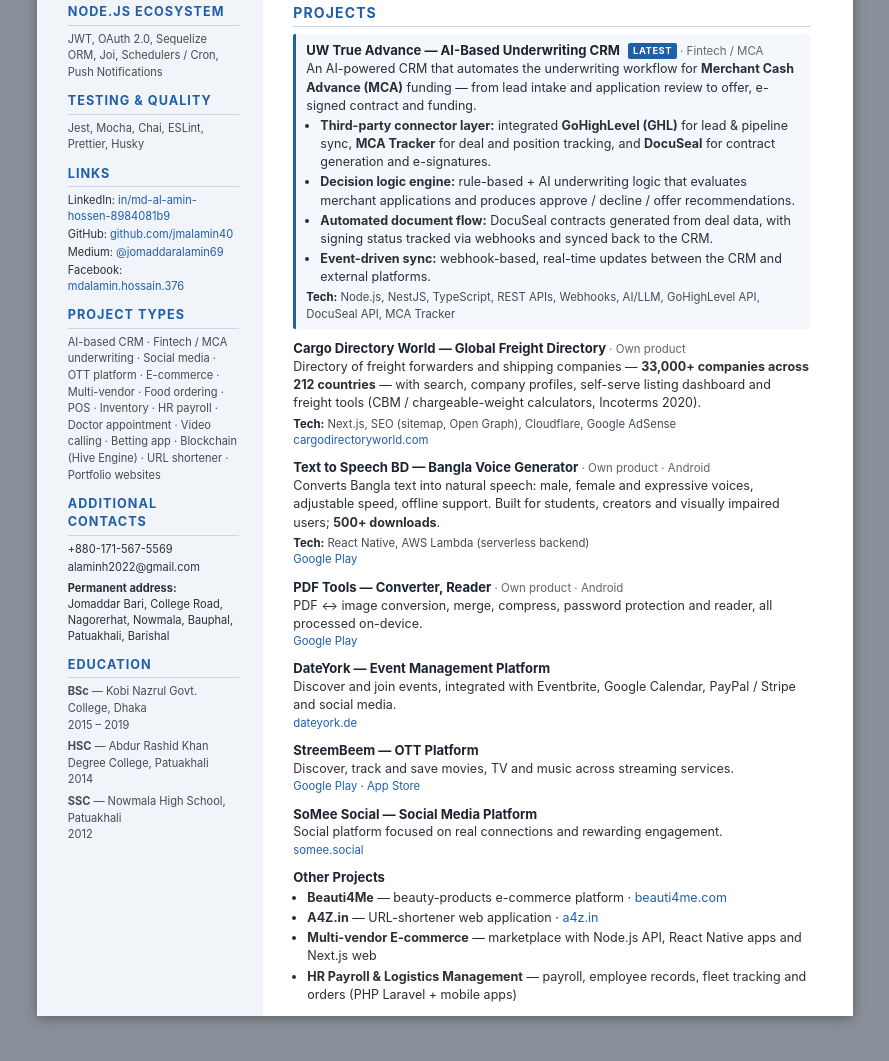
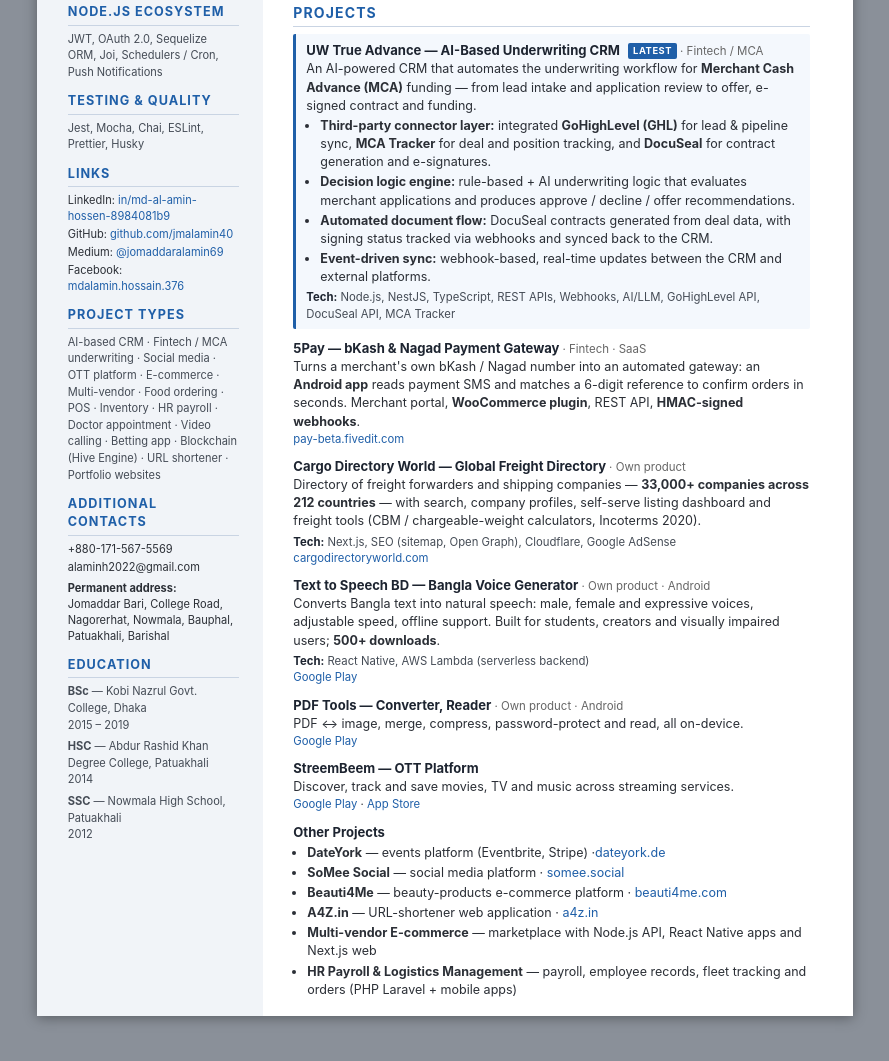
Before and after one commit to jmalamin40/jmalamin40.github.io, a plain HTML site: page Al_Amin_Hossain_CV.html in a window 1280 px wide. Shown: the part 1144-2205 px from the top of the page, without its empty margins (195-1084 px from the left). Drawn offline with Linux system fonts and the light colour scheme.

Commit message:
Add 5Pay payment gateway to portfolio and CV
Co-Authored-By: Claude Opus 5.5 <noreply@anthropic.com>

```diff
--- a/Al_Amin_Hossain_CV.html
+++ b/Al_Amin_Hossain_CV.html
@@ -177,6 +177,12 @@ header .contact { font-size: 8.5pt; color: #444b55; display: flex; flex-wrap: wr
     </div>
 
     <div class="proj">
+      <div class="name">5Pay — bKash &amp; Nagad Payment Gateway <span>· Fintech · SaaS</span></div>
+      <p>Turns a merchant's own bKash / Nagad number into an automated gateway: an <b>Android app</b> reads payment SMS and matches a 6-digit reference to confirm orders in seconds. Merchant portal, <b>WooCommerce plugin</b>, REST API, <b>HMAC-signed webhooks</b>.</p>
+      <div class="link"><a href="https://pay-beta.fivedit.com/">pay-beta.fivedit.com</a></div>
+    </div>
+
+    <div class="proj">
       <div class="name">Cargo Directory World — Global Freight Directory <span>· Own product</span></div>
       <p>Directory of freight forwarders and shipping companies — <b>33,000+ companies across 212 countries</b> — with search, company profiles, self-serve listing dashboard and freight tools (CBM / chargeable-weight calculators, Incoterms 2020).</p>
       <div class="stack"><b>Tech:</b> Next.js, SEO (sitemap, Open Graph), Cloudflare, Google AdSense</div>
@@ -192,14 +198,8 @@ header .contact { font-size: 8.5pt; color: #444b55; display: flex; flex-wrap: wr
 
     <div class="proj">
       <div class="name">PDF Tools — Converter, Reader <span>· Own product · Android</span></div>
-      <p>PDF ↔ image conversion, merge, compress, password protection and reader, all processed on-device.</p>
+      <p>PDF ↔ image, merge, compress, password-protect and read, all on-device.</p>
       <div class="link"><a href="https://play.google.com/store/apps/details?id=com.pdftools.converter">Google Play</a></div>
-    </div>
-
-    <div class="proj">
-      <div class="name">DateYork — Event Management Platform</div>
-      <p>Discover and join events, integrated with Eventbrite, Google Calendar, PayPal / Stripe and social media.</p>
-      <div class="link"><a href="https://dateyork.de/">dateyork.de</a></div>
     </div>
 
     <div class="proj">
@@ -209,14 +209,10 @@ header .contact { font-size: 8.5pt; color: #444b55; display: flex; flex-wrap: wr
     </div>
 
     <div class="proj">
-      <div class="name">SoMee Social — Social Media Platform</div>
-      <p>Social platform focused on real connections and rewarding engagement.</p>
-      <div class="link"><a href="https://somee.social/">somee.social</a></div>
-    </div>
-
-    <div class="proj">
       <div class="name">Other Projects</div>
       <ul>
+        <li><b>DateYork</b> — events platform (Eventbrite, Stripe) ·<a href="https://dateyork.de/">dateyork.de</a></li>
+        <li><b>SoMee Social</b> — social media platform · <a href="https://somee.social/">somee.social</a></li>
         <li><b>Beauti4Me</b> — beauty-products e-commerce platform · <a href="https://www.beauti4me.com/">beauti4me.com</a></li>
         <li><b>A4Z.in</b> — URL-shortener web application · <a href="https://a4z.in/">a4z.in</a></li>
         <li><b>Multi-vendor E-commerce</b> — marketplace with Node.js API, React Native apps and Next.js web</li>
```
Also changed, not shown: index.html (+8 -0 lines).
